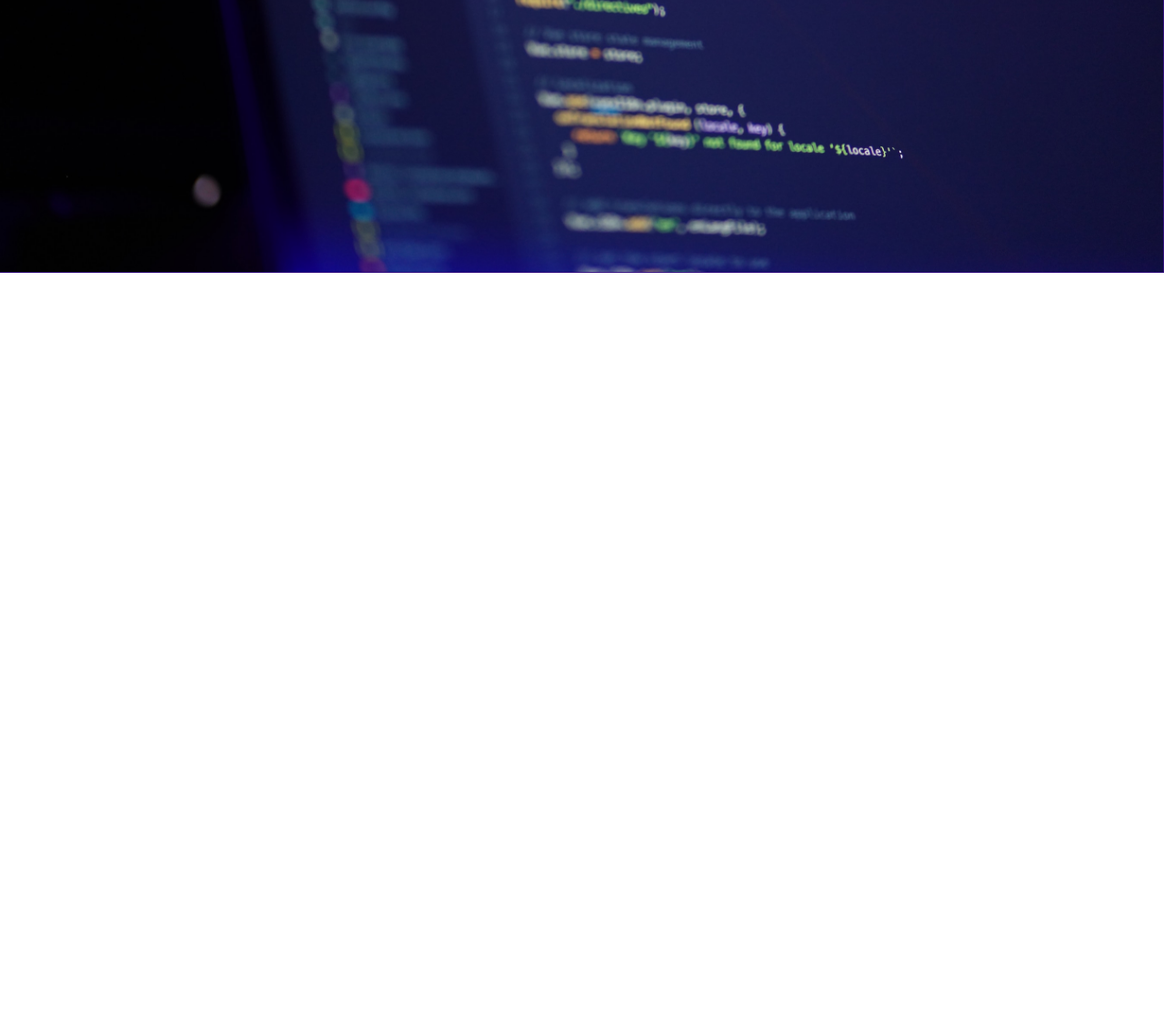
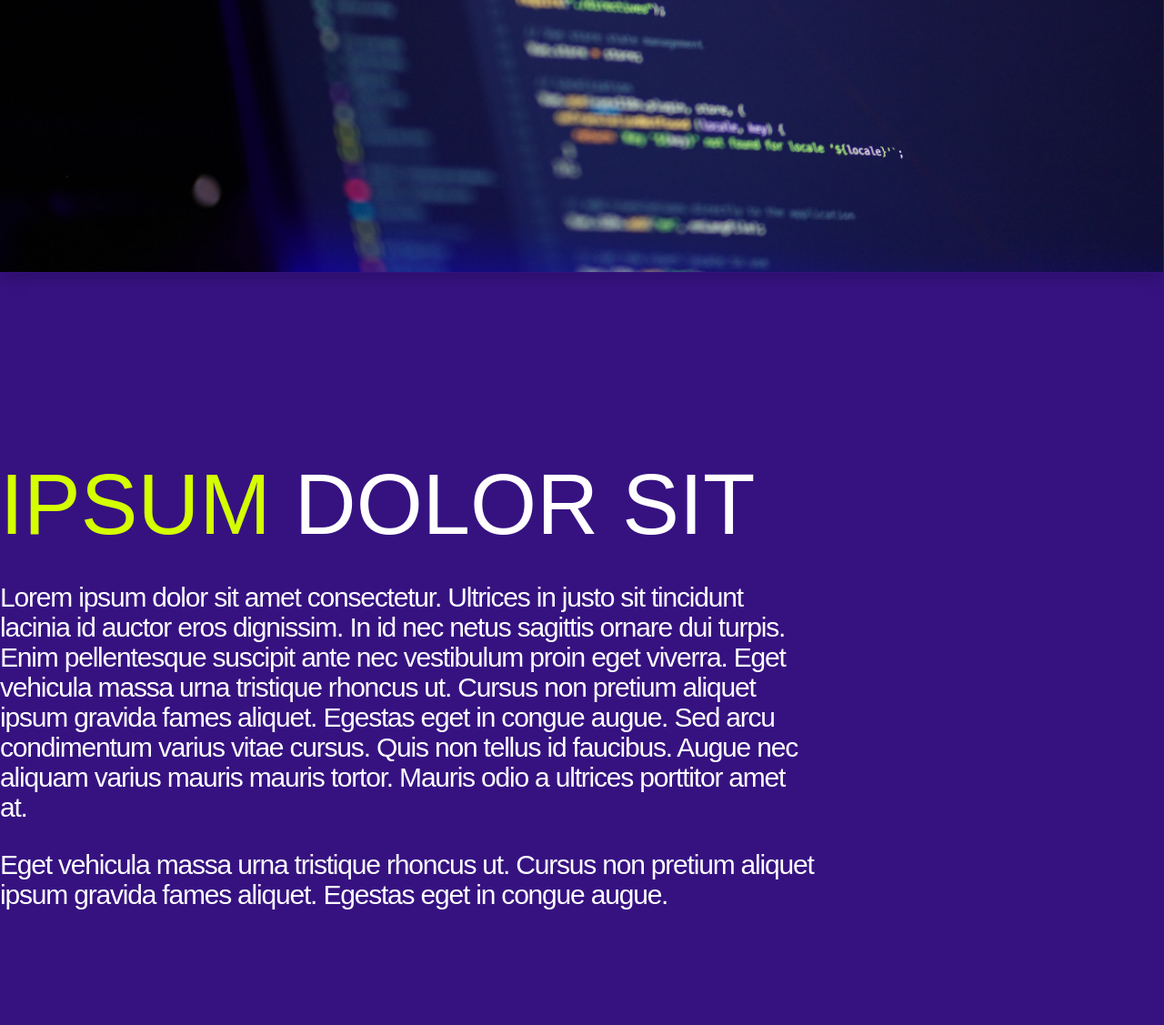
Before and after one commit to Cevu01/Dev-Test, a website: page index.html in a window 1280 px wide. Shown: the part 1308-2435 px from the top of the page at 91% size. Before the commit the page ends 1608 px from the top, so only its background shows below. Drawn offline with nearby package versions, Linux system fonts and the light colour scheme; files that its build step writes are made by us from their sources; a web font is replaced by a local one.

Commit message:
feat(info-section): add info section markup, styles and diagram

```diff
--- a/index.html
+++ b/index.html
@@ -69,7 +69,7 @@
 
       <!-- Play -->
       <a href="#" class="sidebar__link">
-        <svg class="icon icon--play" width="24" height="25">
+        <svg class="icon icon--play">
           <use xlink:href="assets/icons.svg#icon-play"></use>
         </svg>
       </a>
@@ -117,6 +117,41 @@
           />
         </div>
       </section>
+      <section class="info">
+        <div class="info__container">
+          <h2 class="info__title">
+            <span class="info__highlight">IPSUM</span>
+            DOLOR SIT
+          </h2>
+          <div class="info__content">
+            <div class="info__text">
+              <p>
+                Lorem ipsum dolor sit amet consectetur. Ultrices in justo sit
+                tincidunt lacinia id auctor eros dignissim. In id nec netus
+                sagittis ornare dui turpis. Enim pellentesque suscipit ante nec
+                vestibulum proin eget viverra. Eget vehicula massa urna
+                tristique rhoncus ut. Cursus non pretium aliquet ipsum gravida
+                fames aliquet. Egestas eget in congue augue. Sed arcu
+                condimentum varius vitae cursus. Quis non tellus id faucibus.
+                Augue nec aliquam varius mauris mauris tortor. Mauris odio a
+                ultrices porttitor amet at.
+              </p>
+              <p>
+                Eget vehicula massa urna tristique rhoncus ut. Cursus non
+                pretium aliquet ipsum gravida fames aliquet. Egestas eget in
+                congue augue.
+              </p>
+            </div>
+            <div class="info__visual">
+              <img
+                src="assets/info.png"
+                alt="Flow diagram with 0, 5, 3, 0 nodes"
+                class="info__image"
+              />
+            </div>
+          </div>
+        </div>
+      </section>
     </main>
 
     <script src="js/main.js"></script>
--- /dev/null
+++ b/scss/components/_info.scss
@@ -0,0 +1,42 @@
+.info {
+  background-color: $bg-color;
+  padding: 20rem 0;
+
+  &__title {
+    font-size: 9.4rem;
+    margin-bottom: 3rem;
+    color: $text-color;
+    line-height: 11rem;
+    font-weight: 300;
+  }
+  & .info__highlight {
+    color: $accent-color;
+  }
+
+  &__container {
+    max-width: 136rem;
+    margin: 0 auto;
+  }
+  &__content {
+    display: flex;
+    flex-direction: column;
+    gap: 13rem;
+  }
+
+  &__text {
+    font-size: 3rem;
+    max-width: 90rem;
+    color: $text-color;
+    line-height: 3.3rem;
+    letter-spacing: -0.04em;
+    display: flex;
+    flex-direction: column;
+    gap: 3rem;
+  }
+
+  &__diagram {
+    display: block;
+    width: 100%;
+    height: auto;
+  }
+}
--- a/scss/main.scss
+++ b/scss/main.scss
@@ -10,6 +10,7 @@
 @import "components/hero";
 @import "components/button";
 @import "components/sidebar";
+@import "components/info";
 
 @import "layout/navigation";
 @import "layout/header";
--- a/scss/pages/_home.scss
+++ b/scss/pages/_home.scss
@@ -20,3 +20,8 @@
     box-shadow: 0 0.5rem 2rem rgba($color-black, 0.2);
   }
 }
+
+.info {
+  background-color: $bg-color;
+  padding: 20rem 0;
+}
```
Also changed, not shown: assets/info.png (added).
